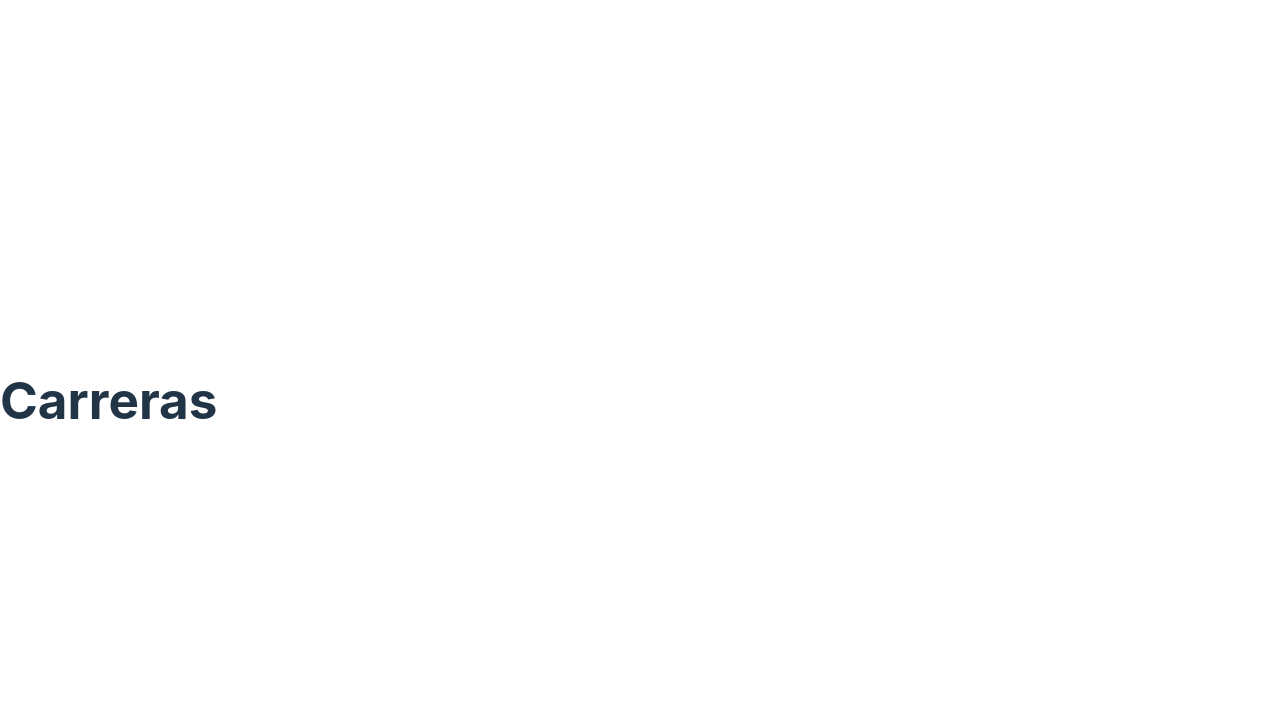
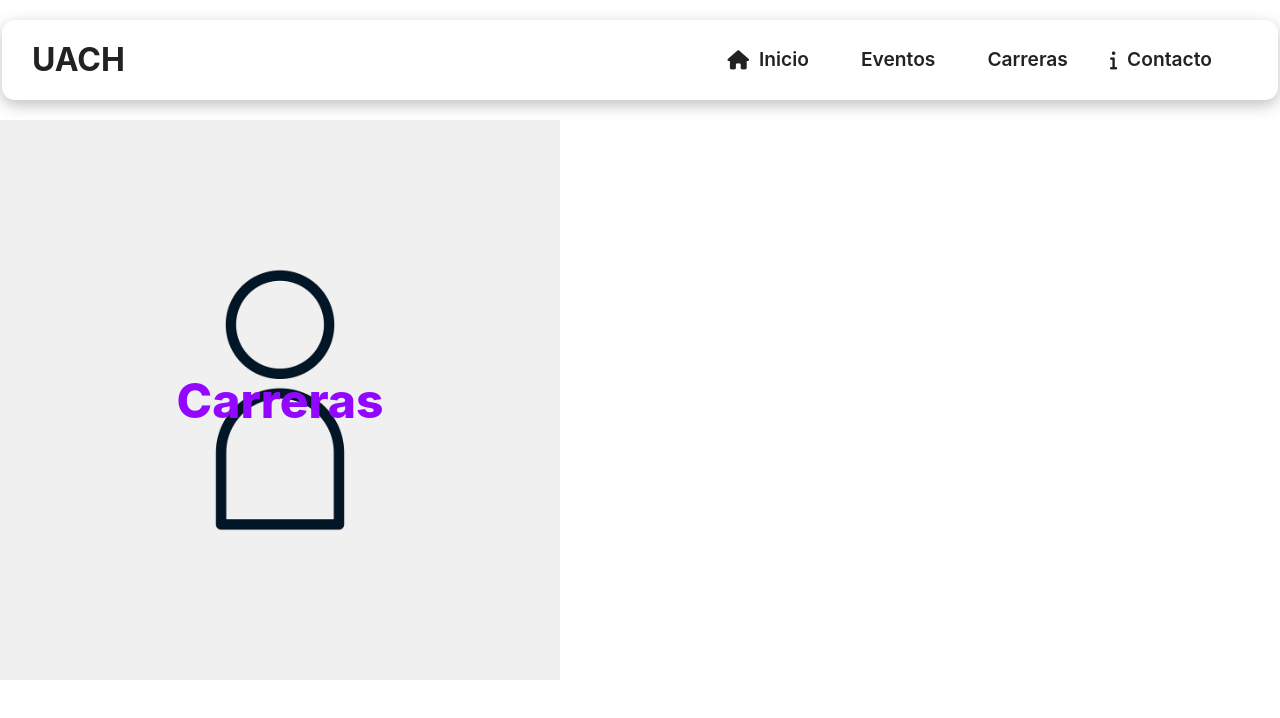
Before and after one commit to IrvinMora13/plab, a React (Vite) app in the folder planb/: page /Carreras in a window 1280 px wide. Shown: the top 718 px of the page. Built offline with nearby package versions, Linux system fonts and the light colour scheme.

Commit message:
DynamicHeroCom159

```diff
--- a/planb/src/components/Hero.jsx
+++ b/planb/src/components/Hero.jsx
@@ -1,15 +1,15 @@
 import "./hero.css";
 
-function Hero() {
+function Hero(props) {
     return (
         <>
-            <div className="hero">
-                <img alt="HeroImg" src="https://i.ytimg.com/vi/G5R-Xl5yZZY/maxresdefault.jpg" />
+            <div className={props.cName}>
+                <img alt="HeroImg" src={props.heroImg} />
                 <div className="heroText">
-                    <h1>Facultad de ingenieria</h1>
-                    <p>Eventos y carreras </p>
-                    <a href="/">
-                        Conoce tu futura carrera
+                    <h1>{props.title}</h1>
+                    <p>{props.text}</p>
+                    <a href={props.url} className={props.btnClass}>
+                        {props.buttonText}
                     </a>
                 </div>
             </div>
--- a/planb/src/components/hero.css
+++ b/planb/src/components/hero.css
@@ -0,0 +1,78 @@
+.hero {
+    width: 100%;
+    height: 100vh;
+    position: relative;
+}
+
+.heroMid {
+    width: 100%;
+    height: 70vh;
+    position: relative;
+}
+
+.heroMid h1 {
+    padding-top: 4rem !important;
+    background-color: #9307fe !important;
+}
+
+img {
+    width: 100%;
+    height: 100%;
+    object-fit: cover;
+}
+
+.heroText {
+    position: absolute;
+    top: 50%;
+    left: 50%;
+    transform: translate(-50%, -50%);
+    width: 100%;
+    text-align: center;
+}
+
+.heroText h1 {
+    font-size: 3rem;
+    font-weight: 800;
+    background: #fff;
+    -webkit-background-clip: text;
+    -webkit-text-fill-color: transparent;
+}
+
+.heroText p {
+    font-size: 1.3rem;
+    font-weight: 800;
+    color: #222;
+    padding: 0.5rem 0 2rem 0;
+}
+
+.heroText .show {
+    text-decoration: none;
+    background: #fff;
+    padding: 1rem 2rem;
+    border-radius: 6px;
+    font-size: 1.1rem;
+    font-weight: bold;
+    letter-spacing: 2px;
+    color: #222;
+}
+
+.heroText .hide {
+    display: none;
+}
+
+@media screen and (max-width:555px) {
+    .heroText h1 {
+        padding: 10px 20px;
+    }
+
+    .heroText p {
+        font-size: 1.1rem;
+        padding: 0 0 2rem 0;
+    }
+
+    .heroText .show {
+        padding: .6rem 1.1rem;
+        border-radius: 6px;
+        font-size: 1rem;
+    }
+}
--- a/planb/src/views/Careers/Carrers.jsx
+++ b/planb/src/views/Careers/Carrers.jsx
@@ -1,7 +1,17 @@
+import NavBar from "../../components/NavBar";
+import Hero from "../../components/Hero";
+import AboutImg from "../../assets/2Contact.png"
+
 function Carrers() {
     return (
         <>
-            <h1>Carreras</h1>
+            <NavBar />
+            <Hero
+                cName="heroMid"
+                heroImg={AboutImg}
+                title="Carreras"
+                btnClass="hide"
+            />
         </>
     )
 }
--- a/planb/src/views/Contact/Contact.jsx
+++ b/planb/src/views/Contact/Contact.jsx
@@ -1,7 +1,16 @@
+import NavBar from "../../components/NavBar";
+import Hero from "../../components/Hero";
+import AboutImg from "../../assets/2Contact.png"
 function Contact() {
     return (
         <>
-            <h1>Contacto</h1>
+            <NavBar />
+            <Hero
+                cName="heroMid"
+                heroImg={AboutImg}
+                title="Contacto"
+                btnClass="hide"
+            />
         </>
     )
 }
--- a/planb/src/views/Events/Events.jsx
+++ b/planb/src/views/Events/Events.jsx
@@ -1,7 +1,17 @@
+import NavBar from "../../components/NavBar";
+import Hero from "../../components/Hero";
+import AboutImg from "../../assets/2Contact.png"
+
 function Events() {
     return (
         <>
-            <h1>Eventos</h1>
+            <NavBar />
+            <Hero
+                cName="heroMid"
+                heroImg={AboutImg}
+                title="Eventos"
+                btnClass="hide"
+            />
         </>
     )
 }
--- a/planb/src/views/Home/Home.jsx
+++ b/planb/src/views/Home/Home.jsx
@@ -5,7 +5,15 @@ function Home() {
     return (
         <>
             <NavBar />
-            <Hero />
+            <Hero
+                cName="hero"
+                heroImg="https://i.ytimg.com/vi/G5R-Xl5yZZY/maxresdefault.jpg"
+                title="Facultad de ingenieria"
+                text="Informacion sobre la facultad"
+                buttonText="Eventos y carreras"
+                url="/"
+                btnClass="show"
+            />
         </>
     )
 }
```
Also changed, not shown: planb/src/assets/2Contact.png (added).
